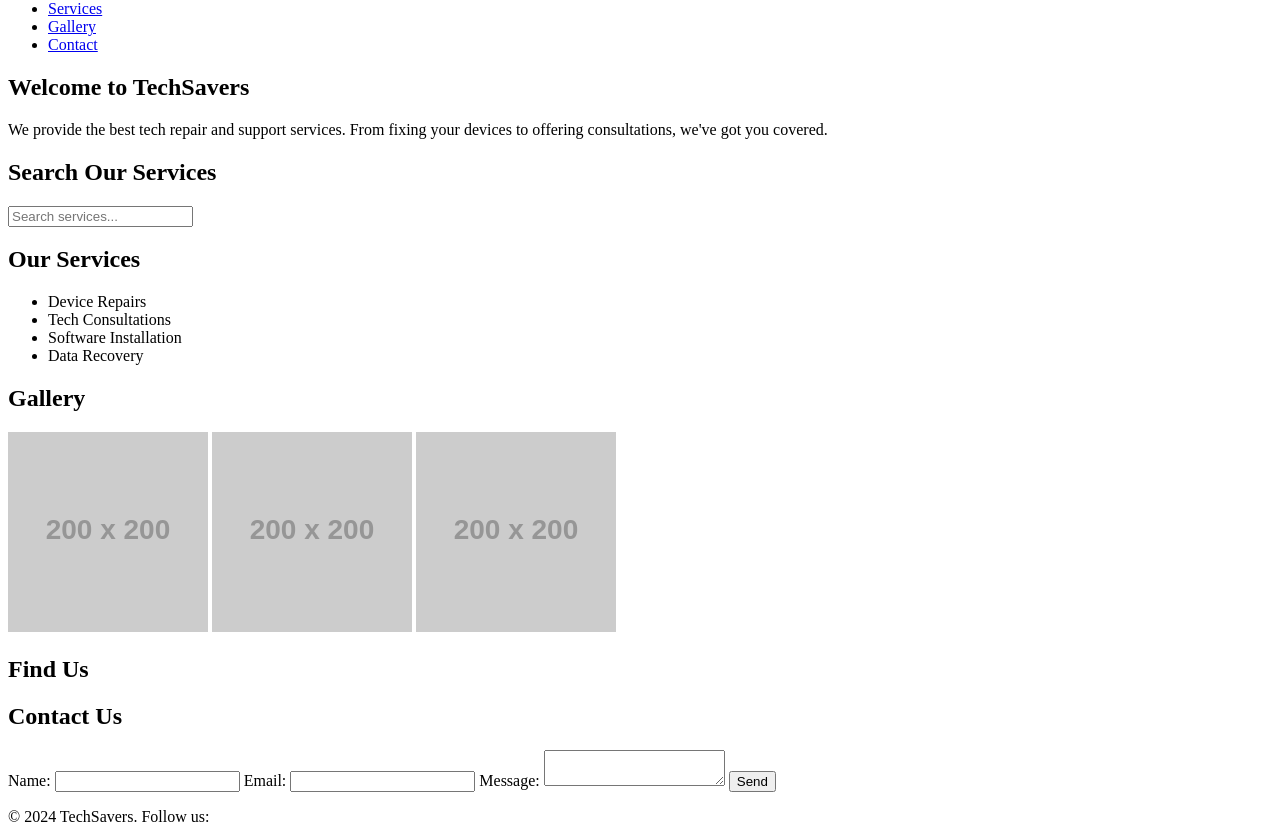
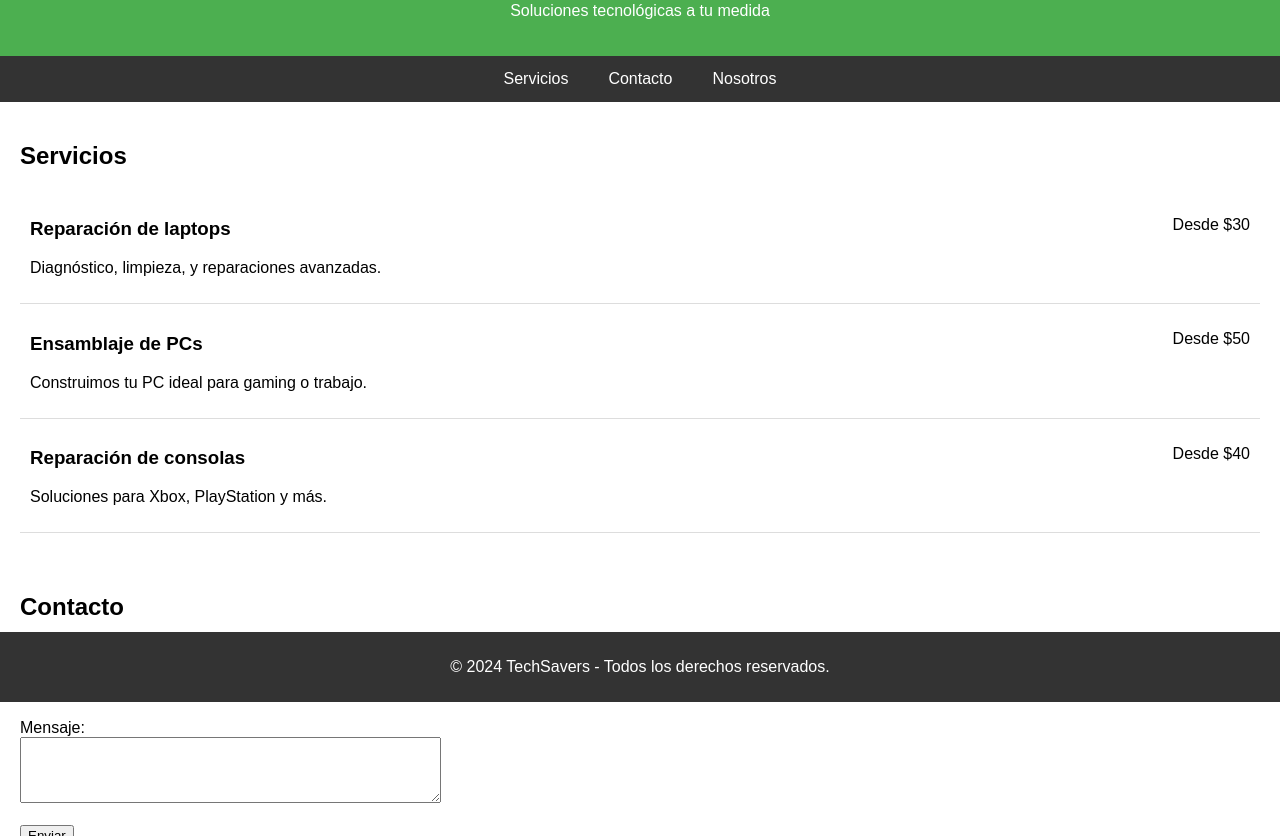
Before and after one commit to ALEJANDROTH/techsavers-website., a plain HTML site: page index.html in a window 1280 px wide. Shown: the part 98-934 px from the top of the page. Drawn offline with Linux system fonts and the light colour scheme; placeholder pictures from the web are drawn by us.

Commit message:
Update index.html

```diff
--- a/index.html
+++ b/index.html
@@ -3,91 +3,105 @@
 <head>
     <meta charset="UTF-8">
     <meta name="viewport" content="width=device-width, initial-scale=1.0">
-    <title>TechSavers</title>
-    <link rel="stylesheet" href="styles.css">
-    <script src="script.js" defer></script>
+    <title>TechSavers - Reparación y Tecnología</title>
+    <style>
+        body {
+            font-family: Arial, sans-serif;
+            margin: 0;
+            padding: 0;
+        }
+        header {
+            background-color: #4CAF50;
+            color: white;
+            padding: 20px;
+            text-align: center;
+        }
+        nav {
+            display: flex;
+            justify-content: center;
+            background-color: #333;
+        }
+        nav a {
+            color: white;
+            padding: 14px 20px;
+            text-decoration: none;
+            text-align: center;
+        }
+        nav a:hover {
+            background-color: #575757;
+        }
+        section {
+            padding: 20px;
+        }
+        .service {
+            display: flex;
+            justify-content: space-between;
+            padding: 10px;
+            border-bottom: 1px solid #ddd;
+        }
+        footer {
+            background-color: #333;
+            color: white;
+            text-align: center;
+            padding: 10px 0;
+            position: fixed;
+            bottom: 0;
+            width: 100%;
+        }
+    </style>
 </head>
 <body>
     <header>
-        <div class="logo">
-            <h1>TechSavers</h1>
+        <h1>TechSavers</h1>
+        <p>Soluciones tecnológicas a tu medida</p>
+    </header>
+    <nav>
+        <a href="#services">Servicios</a>
+        <a href="#contact">Contacto</a>
+        <a href="#about">Nosotros</a>
+    </nav>
+    <section id="services">
+        <h2>Servicios</h2>
+        <div class="service">
+            <div>
+                <h3>Reparación de laptops</h3>
+                <p>Diagnóstico, limpieza, y reparaciones avanzadas.</p>
+            </div>
+            <p>Desde $30</p>
         </div>
-        <nav>
-            <ul>
-                <li><a href="#about">About Us</a></li>
-                <li><a href="#services">Services</a></li>
-                <li><a href="#gallery">Gallery</a></li>
-                <li><a href="#contact">Contact</a></li>
-            </ul>
-        </nav>
-    </header>
-
-    <main>
-        <!-- About Section -->
-        <section id="about">
-            <h2>Welcome to TechSavers</h2>
-            <p>We provide the best tech repair and support services. From fixing your devices to offering consultations, we've got you covered.</p>
-        </section>
-
-        <!-- Search Section -->
-        <section id="search">
-            <h2>Search Our Services</h2>
-            <input type="text" id="searchInput" placeholder="Search services...">
-            <ul id="searchResults"></ul>
-        </section>
-
-        <!-- Services Section -->
-        <section id="services">
-            <h2>Our Services</h2>
-            <ul>
-                <li>Device Repairs</li>
-                <li>Tech Consultations</li>
-                <li>Software Installation</li>
-                <li>Data Recovery</li>
-            </ul>
-        </section>
-
-        <!-- Gallery Section -->
-        <section id="gallery">
-            <h2>Gallery</h2>
-            <div class="gallery-container">
-                <img src="https://via.placeholder.com/200" alt="Service 1">
-                <img src="https://via.placeholder.com/200" alt="Service 2">
-                <img src="https://via.placeholder.com/200" alt="Service 3">
+        <div class="service">
+            <div>
+                <h3>Ensamblaje de PCs</h3>
+                <p>Construimos tu PC ideal para gaming o trabajo.</p>
             </div>
-        </section>
-
-        <!-- Map Section -->
-        <section id="map">
-            <h2>Find Us</h2>
-            <div id="mapContainer"></div>
-        </section>
-
-        <!-- Contact Section -->
-        <section id="contact">
-            <h2>Contact Us</h2>
-            <form action="#" method="post">
-                <label for="name">Name:</label>
-                <input type="text" id="name" name="name" required>
-
-                <label for="email">Email:</label>
-                <input type="email" id="email" name="email" required>
-
-                <label for="message">Message:</label>
-                <textarea id="message" name="message" required></textarea>
-
-                <button type="submit">Send</button>
-            </form>
-        </section>
-    </main>
-
+            <p>Desde $50</p>
+        </div>
+        <div class="service">
+            <div>
+                <h3>Reparación de consolas</h3>
+                <p>Soluciones para Xbox, PlayStation y más.</p>
+            </div>
+            <p>Desde $40</p>
+        </div>
+    </section>
+    <section id="contact">
+        <h2>Contacto</h2>
+        <form>
+            <label for="name">Nombre:</label>
+            <input type="text" id="name" name="name" required><br><br>
+            <label for="email">Correo electrónico:</label>
+            <input type="email" id="email" name="email" required><br><br>
+            <label for="message">Mensaje:</label><br>
+            <textarea id="message" name="message" rows="4" cols="50" required></textarea><br><br>
+            <button type="submit">Enviar</button>
+        </form>
+    </section>
+    <section id="about">
+        <h2>Sobre nosotros</h2>
+        <p>En TechSavers nos especializamos en ofrecer servicios técnicos confiables y de calidad. Nuestro objetivo es garantizar la satisfacción del cliente y maximizar el rendimiento de tus dispositivos tecnológicos.</p>
+    </section>
     <footer>
-        <p>&copy; 2024 TechSavers. Follow us:</p>
-        <div class="social-icons">
-            <a href="#"><img src="https://via.placeholder.com/30" alt="Facebook"></a>
-            <a href="#"><img src="https://via.placeholder.com/30" alt="Twitter"></a>
-            <a href="#"><img src="https://via.placeholder.com/30" alt="Instagram"></a>
-        </div>
+        <p>&copy; 2024 TechSavers - Todos los derechos reservados.</p>
     </footer>
 </body>
 </html>
```
